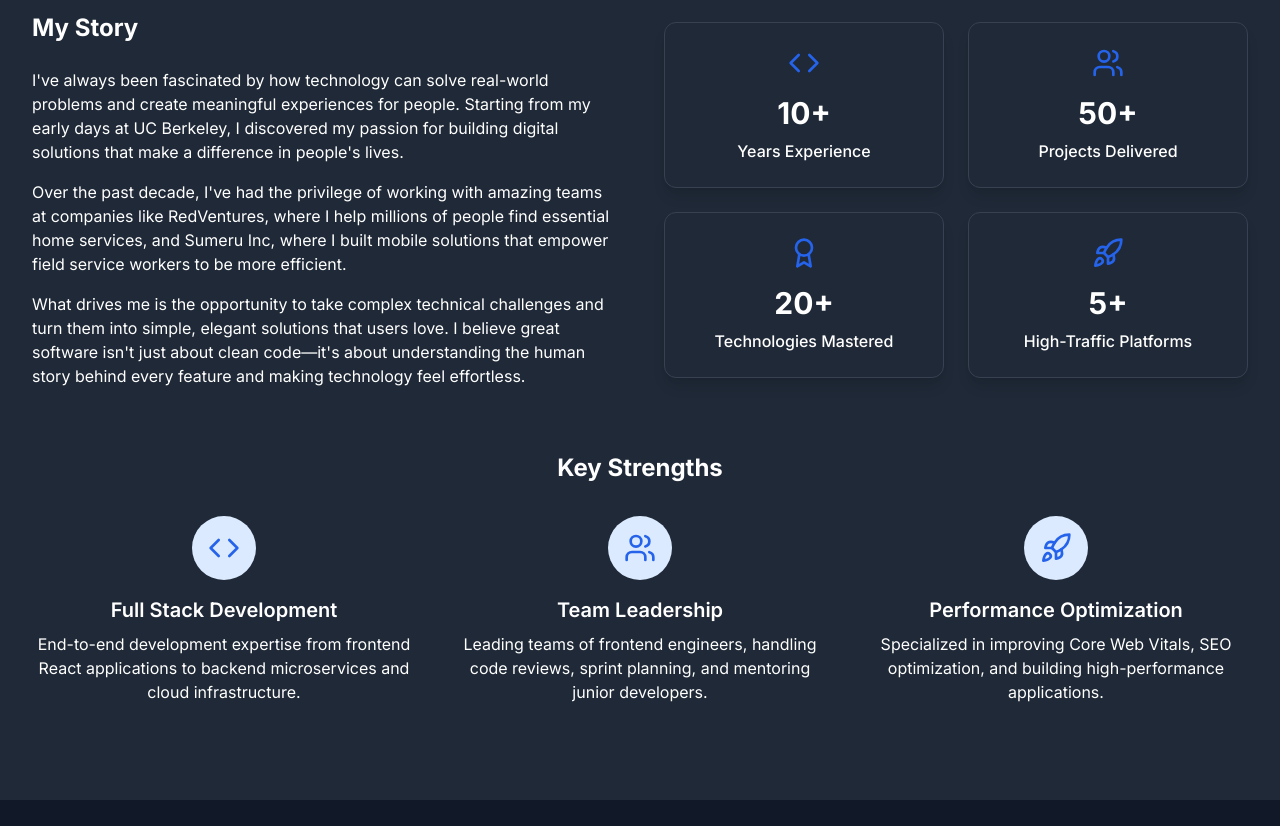
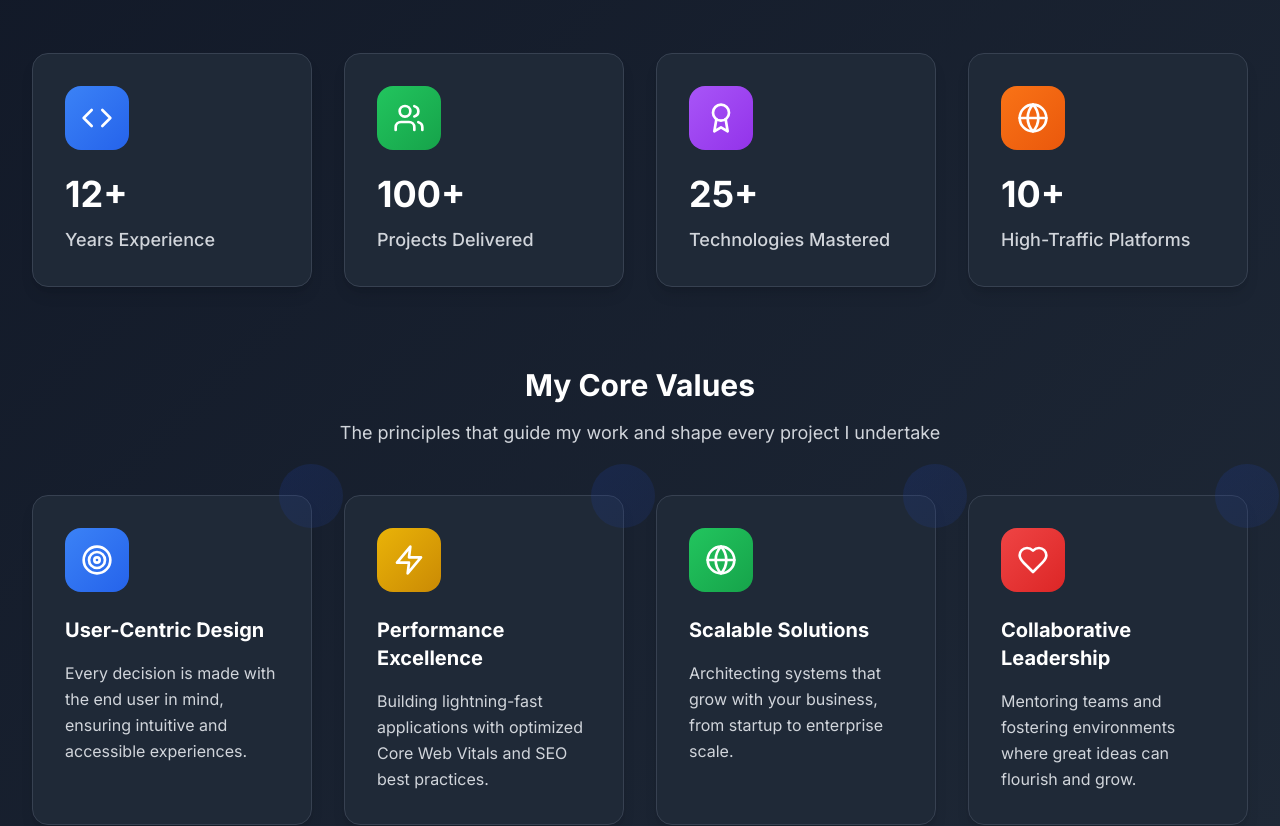
Before and after one commit to jon-kawasaki/jon-kawasaki, a React (Vite) app: page / in a window 1280 px wide. Shown: the part 1060-1886 px from the top of the page. Built offline with nearby package versions, Linux system fonts and the light colour scheme.

Commit message:
Updated themes for better highlight

```diff
--- a/src/components/About.jsx
+++ b/src/components/About.jsx
@@ -1,87 +1,90 @@
 import React from 'react'
-import { Award, Users, Code, Rocket } from 'lucide-react'
+import { Award, Users, Code, Target, Zap, Globe, Heart } from 'lucide-react'
 import { useScrollAnimation } from '../hooks/useScrollAnimation'
 
 const About = () => {
   const [sectionRef, isSectionVisible] = useScrollAnimation(0.1, 0)
-  const [storyRef, isStoryVisible] = useScrollAnimation(0.1, 200)
-  const [statsRef, isStatsVisible] = useScrollAnimation(0.1, 400)
-  const [strengthsRef, isStrengthsVisible] = useScrollAnimation(0.1, 600)
+  const [statsRef, isStatsVisible] = useScrollAnimation(0.1, 200)
+  const [valuesRef, isValuesVisible] = useScrollAnimation(0.1, 400)
 
   const stats = [
-    { icon: <Code className="w-8 h-8" />, label: 'Years Experience', value: '10+' },
-    { icon: <Users className="w-8 h-8" />, label: 'Projects Delivered', value: '50+' },
-    { icon: <Award className="w-8 h-8" />, label: 'Technologies Mastered', value: '20+' },
-    { icon: <Rocket className="w-8 h-8" />, label: 'High-Traffic Platforms', value: '5+' },
+    { icon: <Code className="w-8 h-8" />, label: 'Years Experience', value: '12+', color: 'from-blue-500 to-blue-600' },
+    { icon: <Users className="w-8 h-8" />, label: 'Projects Delivered', value: '100+', color: 'from-green-500 to-green-600' },
+    { icon: <Award className="w-8 h-8" />, label: 'Technologies Mastered', value: '25+', color: 'from-purple-500 to-purple-600' },
+    { icon: <Globe className="w-8 h-8" />, label: 'High-Traffic Platforms', value: '10+', color: 'from-orange-500 to-orange-600' },
+  ]
+
+  const values = [
+    {
+      icon: <Target className="w-8 h-8" />,
+      title: 'User-Centric Design',
+      description: 'Every decision is made with the end user in mind, ensuring intuitive and accessible experiences.',
+      color: 'from-blue-500 to-blue-600'
+    },
+    {
+      icon: <Zap className="w-8 h-8" />,
+      title: 'Performance Excellence',
+      description: 'Building lightning-fast applications with optimized Core Web Vitals and SEO best practices.',
+      color: 'from-yellow-500 to-yellow-600'
+    },
+    {
+      icon: <Globe className="w-8 h-8" />,
+      title: 'Scalable Solutions',
+      description: 'Architecting systems that grow with your business, from startup to enterprise scale.',
+      color: 'from-green-500 to-green-600'
+    },
+    {
+      icon: <Heart className="w-8 h-8" />,
+      title: 'Collaborative Leadership',
+      description: 'Mentoring teams and fostering environments where great ideas can flourish and grow.',
+      color: 'from-red-500 to-red-600'
+    }
   ]
 
   return (
-    <section id="about" className="section-padding bg-white dark:bg-gray-800">
+    <section id="about" className="section-padding bg-gradient-to-br from-gray-100 to-gray-200 dark:from-gray-900 dark:to-gray-800">
       <div className="container">
+        {/* Header */}
         <div
           ref={sectionRef}
-          className={`text-center mb-16 transition-all duration-1000 ${
+          className={`text-center mb-20 transition-all duration-1000 ${
             isSectionVisible ? 'opacity-100 translate-y-0' : 'opacity-0 translate-y-8'
           }`}
         >
-          <h2 className="text-3xl md:text-4xl font-bold text-gray-900 dark:text-white mb-4">
+          <h2 className="text-4xl md:text-5xl font-bold text-gray-900 dark:text-white mb-6">
             About Me
           </h2>
-          <p className="text-lg text-gray-600 dark:text-white max-w-3xl mx-auto">
-            Passionate about creating exceptional user experiences through innovative technology solutions
+          <p className="text-xl text-gray-600 dark:text-gray-300 max-w-4xl mx-auto leading-relaxed">
+            A passionate frontend engineer with 12+ years of experience building scalable web platforms
+            that impact millions of users worldwide
           </p>
         </div>
 
-        <div className="grid grid-cols-1 lg:grid-cols-2 gap-12 items-center">
-          {/* Left Column - Story */}
-          <div
-            ref={storyRef}
-            className={`transition-all duration-1000 ${
-              isStoryVisible ? 'opacity-100 translate-y-0' : 'opacity-0 translate-y-8'
-            }`}
-          >
-            <h3 className="text-2xl font-bold text-gray-900 dark:text-white mb-6">My Story</h3>
-            <div className="space-y-4 text-gray-600 dark:text-white">
-              <p>
-                I've always been fascinated by how technology can solve real-world problems and create meaningful experiences
-                for people. Starting from my early days at UC Berkeley, I discovered my passion for building digital solutions
-                that make a difference in people's lives.
-              </p>
-              <p>
-                Over the past decade, I've had the privilege of working with amazing teams at companies like RedVentures,
-                where I help millions of people find essential home services, and Sumeru Inc, where I built mobile solutions
-                that empower field service workers to be more efficient.
-              </p>
-              <p>
-                What drives me is the opportunity to take complex technical challenges and turn them into simple, elegant
-                solutions that users love. I believe great software isn't just about clean code—it's about understanding
-                the human story behind every feature and making technology feel effortless.
-              </p>
-            </div>
-          </div>
-
-          {/* Right Column - Stats */}
+        {/* Stats Section */}
         <div
           ref={statsRef}
-            className={`grid grid-cols-2 gap-6 transition-all duration-1000 ${
+          className={`mb-20 transition-all duration-1000 ${
             isStatsVisible ? 'opacity-100 translate-y-0' : 'opacity-0 translate-y-8'
           }`}
         >
+          <div className="grid grid-cols-2 lg:grid-cols-4 gap-8">
             {stats.map((stat, index) => (
               <div
                 key={index}
-                className={`card p-6 text-center hover:shadow-xl transition-all duration-500 ${
+                className={`group relative bg-white dark:bg-gray-800 rounded-2xl p-8 shadow-lg hover:shadow-xl transition-all duration-500 hover:scale-105 border border-gray-200 dark:border-gray-700 ${
                   isStatsVisible ? 'opacity-100 translate-y-0 scale-100' : 'opacity-0 translate-y-8 scale-95'
                 }`}
-                style={{ transitionDelay: `${index * 100}ms` }}
+                style={{ transitionDelay: `${index * 150}ms` }}
               >
-                <div className="text-primary-600 mb-4 flex justify-center">
+                <div className={`w-16 h-16 bg-gradient-to-br ${stat.color} rounded-2xl flex items-center justify-center mb-6 group-hover:rotate-12 transition-transform duration-300`}>
+                  <div className="text-white">
                     {stat.icon}
                   </div>
-                <div className="text-3xl font-bold text-gray-900 dark:text-white mb-2">
+                </div>
+                <div className="text-4xl font-bold text-gray-900 dark:text-white mb-3">
                   {stat.value}
                 </div>
-                <div className="text-gray-600 dark:text-white font-medium">
+                <div className="text-gray-600 dark:text-gray-300 font-medium text-lg">
                   {stat.label}
                 </div>
               </div>
@@ -89,59 +92,49 @@ const About = () => {
           </div>
         </div>
 
-        {/* Key Strengths */}
+        {/* Values Section */}
         <div
-          ref={strengthsRef}
-          className={`mt-16 transition-all duration-1000 ${
-            isStrengthsVisible ? 'opacity-100 translate-y-0' : 'opacity-0 translate-y-8'
+          ref={valuesRef}
+          className={`mb-20 transition-all duration-1000 ${
+            isValuesVisible ? 'opacity-100 translate-y-0' : 'opacity-0 translate-y-8'
           }`}
         >
-          <h3 className="text-2xl font-bold text-gray-900 dark:text-white mb-8 text-center">Key Strengths</h3>
-          <div className="grid grid-cols-1 md:grid-cols-3 gap-8">
-            <div
-              className={`text-center transition-all duration-500 ${
-                isStrengthsVisible ? 'opacity-100 translate-y-0 scale-100' : 'opacity-0 translate-y-8 scale-95'
-              }`}
-              style={{ transitionDelay: '0ms' }}
-            >
-              <div className="w-16 h-16 bg-primary-100 rounded-full flex items-center justify-center mx-auto mb-4">
-                <Code className="w-8 h-8 text-primary-600" />
-              </div>
-              <h4 className="text-xl font-semibold text-gray-900 dark:text-white mb-2">Full Stack Development</h4>
-              <p className="text-gray-600 dark:text-white">
-                End-to-end development expertise from frontend React applications to backend microservices and cloud infrastructure.
+          <div className="text-center mb-12">
+            <h3 className="text-3xl font-bold text-gray-900 dark:text-white mb-4">My Core Values</h3>
+            <p className="text-lg text-gray-600 dark:text-gray-300 max-w-3xl mx-auto">
+              The principles that guide my work and shape every project I undertake
             </p>
           </div>
+
+          <div className="grid grid-cols-1 md:grid-cols-2 lg:grid-cols-4 gap-8">
+            {values.map((value, index) => (
               <div
-              className={`text-center transition-all duration-500 ${
-                isStrengthsVisible ? 'opacity-100 translate-y-0 scale-100' : 'opacity-0 translate-y-8 scale-95'
+                key={index}
+                className={`group relative bg-white dark:bg-gray-800 rounded-2xl p-8 shadow-lg hover:shadow-xl transition-all duration-500 hover:scale-105 border border-gray-200 dark:border-gray-700 ${
+                  isValuesVisible ? 'opacity-100 translate-y-0 scale-100' : 'opacity-0 translate-y-8 scale-95'
                 }`}
-              style={{ transitionDelay: '200ms' }}
+                style={{ transitionDelay: `${index * 200}ms` }}
               >
-              <div className="w-16 h-16 bg-primary-100 rounded-full flex items-center justify-center mx-auto mb-4">
-                <Users className="w-8 h-8 text-primary-600" />
+                <div className="absolute top-0 right-0 w-16 h-16 bg-gradient-to-br from-primary-100 to-primary-200 dark:from-primary-800 dark:to-primary-900 rounded-full -translate-y-8 translate-x-8 opacity-20 group-hover:opacity-30 transition-opacity duration-300"></div>
+
+                <div className="relative z-10">
+                  <div className={`w-16 h-16 bg-gradient-to-br ${value.color} rounded-2xl flex items-center justify-center mb-6 group-hover:rotate-12 transition-transform duration-300`}>
+                    <div className="text-white">
+                      {value.icon}
                     </div>
-              <h4 className="text-xl font-semibold text-gray-900 dark:text-white mb-2">Team Leadership</h4>
-              <p className="text-gray-600 dark:text-white">
-                Leading teams of frontend engineers, handling code reviews, sprint planning, and mentoring junior developers.
-              </p>
                   </div>
-            <div
-              className={`text-center transition-all duration-500 ${
-                isStrengthsVisible ? 'opacity-100 translate-y-0 scale-100' : 'opacity-0 translate-y-8 scale-95'
-              }`}
-              style={{ transitionDelay: '400ms' }}
-            >
-              <div className="w-16 h-16 bg-primary-100 rounded-full flex items-center justify-center mx-auto mb-4">
-                <Rocket className="w-8 h-8 text-primary-600" />
-              </div>
-              <h4 className="text-xl font-semibold text-gray-900 dark:text-white mb-2">Performance Optimization</h4>
-              <p className="text-gray-600 dark:text-white">
-                Specialized in improving Core Web Vitals, SEO optimization, and building high-performance applications.
+                  <h4 className="text-xl font-bold text-gray-900 dark:text-white mb-4 group-hover:text-primary-600 dark:group-hover:text-primary-400 transition-colors duration-300">
+                    {value.title}
+                  </h4>
+                  <p className="text-gray-600 dark:text-gray-300 leading-relaxed">
+                    {value.description}
                   </p>
                 </div>
               </div>
+            ))}
           </div>
+        </div>
+
       </div>
     </section>
   )
--- a/src/components/Contact.jsx
+++ b/src/components/Contact.jsx
@@ -67,7 +67,7 @@ const Contact = () => {
   ]
 
   return (
-    <section id="contact" className="section-padding bg-white dark:bg-gray-800">
+    <section id="contact" className="section-padding bg-gray-300 dark:bg-gray-800">
       <div className="container">
         <div
           ref={sectionRef}
--- a/src/components/Education.jsx
+++ b/src/components/Education.jsx
@@ -36,7 +36,7 @@ const Education = () => {
   ]
 
   return (
-    <section id="education" className="section-padding bg-white dark:bg-gray-800">
+    <section id="education" className="section-padding bg-gray-200 dark:bg-gray-900">
       <div className="container">
         <div
           ref={sectionRef}
@@ -61,7 +61,7 @@ const Education = () => {
           {education.map((edu, index) => (
             <div
               key={index}
-              className={`relative overflow-hidden bg-gradient-to-br from-white to-gray-50 dark:from-gray-800 dark:to-gray-900 rounded-2xl shadow-xl hover:shadow-2xl transition-all duration-700 ${
+              className={`relative overflow-hidden bg-gradient-to-br from-white to-gray-50 dark:from-gray-800 dark:to-gray-900 rounded-2xl shadow-xl hover:shadow-2xl transition-all duration-700 border border-gray-200 dark:border-gray-700 ${
                 isEducationVisible ? 'opacity-100 translate-y-0 scale-100' : 'opacity-0 translate-y-8 scale-95'
               }`}
               style={{ transitionDelay: `${index * 200}ms` }}
--- a/src/components/Experience.jsx
+++ b/src/components/Experience.jsx
@@ -76,7 +76,7 @@ const Experience = () => {
   ]
 
   return (
-    <section id="experience" className="section-padding bg-gray-100 dark:bg-gray-900">
+    <section id="experience" className="section-padding bg-gray-100 dark:bg-gray-800">
       <div className="container">
         <div
           ref={sectionRef}
--- a/src/components/Projects.jsx
+++ b/src/components/Projects.jsx
@@ -144,7 +144,7 @@ const Projects = () => {
   }
 
   return (
-    <section id="projects" className="section-padding bg-gray-100 dark:bg-gray-900">
+    <section id="projects" className="section-padding bg-gray-100 dark:bg-gray-800">
       <div className="container">
         <div
           ref={sectionRef}
--- a/src/components/Skills.jsx
+++ b/src/components/Skills.jsx
@@ -41,7 +41,7 @@ const Skills = () => {
   ]
 
   return (
-    <section id="skills" className="section-padding bg-white dark:bg-gray-800">
+    <section id="skills" className="section-padding bg-gray-200 dark:bg-gray-900">
       <div className="container">
         <div
           ref={sectionRef}
--- a/src/index.css
+++ b/src/index.css
@@ -28,7 +28,7 @@
   }
 
   .card {
-    @apply bg-white dark:bg-gray-800 rounded-xl shadow-lg border border-gray-100 dark:border-gray-700 overflow-hidden;
+    @apply bg-white dark:bg-gray-800 rounded-xl shadow-lg border border-gray-200 dark:border-gray-700 overflow-hidden;
   }
 
   .btn-primary {
```
Lines whose indentation alone changed are shown as unchanged.
